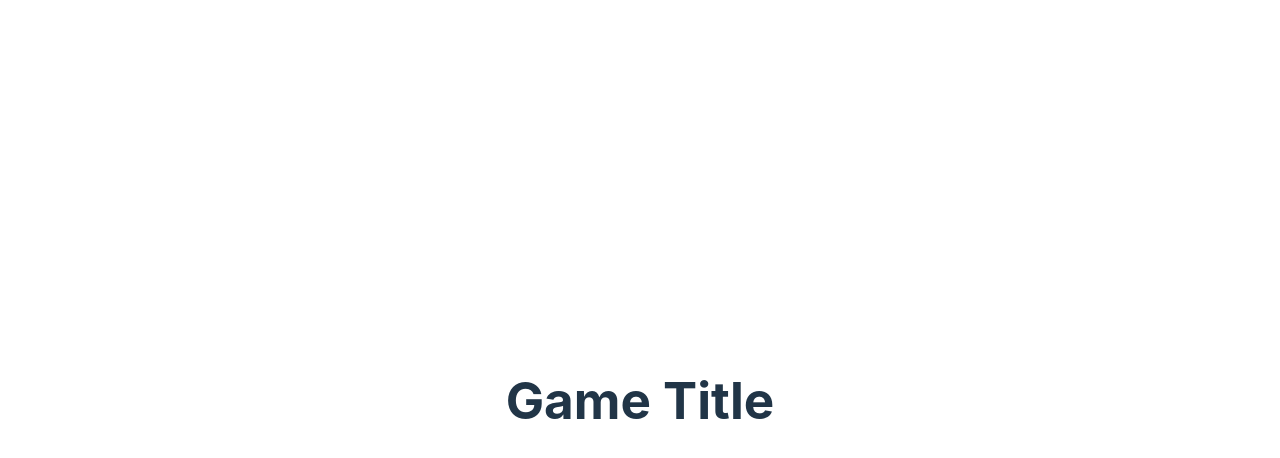
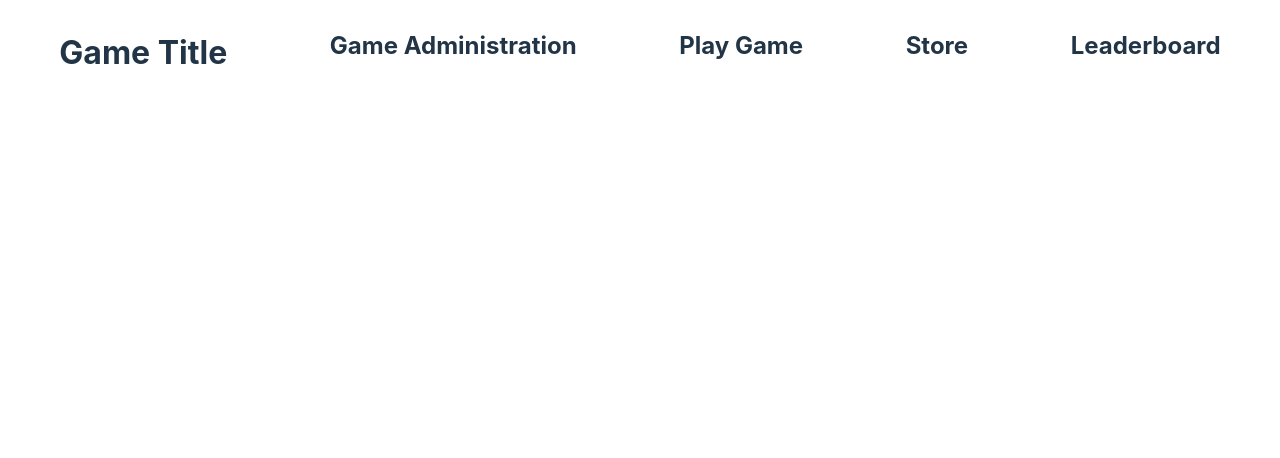
Before and after one commit to OleguerAlmuni/P1_ProjectesWeb1, a Vue app: page / in a window 1280 px wide. Shown: the top 458 px of the page. Built offline with nearby package versions, Linux system fonts and the light colour scheme.

Commit message:
Aplicat CSS al Header

```diff
--- a/src/App.vue
+++ b/src/App.vue
@@ -5,18 +5,3 @@ import Header from './components/Header.vue'
 <template>
   <Header />
 </template>
-
-<style scoped>
-.logo {
-  height: 6em;
-  padding: 1.5em;
-  will-change: filter;
-  transition: filter 300ms;
-}
-.logo:hover {
-  filter: drop-shadow(0 0 2em #646cffaa);
-}
-.logo.vue:hover {
-  filter: drop-shadow(0 0 2em #42b883aa);
-}
-</style>
--- a/src/components/Header.vue
+++ b/src/components/Header.vue
@@ -4,15 +4,22 @@
 
 <template>
     <header>
-        <h1>
-            Game Title
-        </h1>
-
+        <div class="Header">
+            <h1>
+                Game Title
+            </h1>
+            <h2>
+                Game Administration
+            </h2>
+            <h2>
+                Play Game
+            </h2>
+            <h2>
+                Store
+            </h2>
+            <h2>
+                Leaderboard
+            </h2>
+        </div>
     </header>
 </template>
-
-<style scoped>
-    .read-the-docs {
-        color: #888;
-    }
-</style>
--- a/src/style.css
+++ b/src/style.css
@@ -14,65 +14,10 @@
   -webkit-text-size-adjust: 100%;
 }
 
-a {
-  font-weight: 500;
-  color: #646cff;
-  text-decoration: inherit;
-}
-a:hover {
-  color: #535bf2;
-}
-
-a {
-  font-weight: 500;
-  color: #646cff;
-  text-decoration: inherit;
-}
-a:hover {
-  color: #535bf2;
-}
-
-body {
-  margin: 0;
-  display: flex;
-  place-items: center;
-  min-width: 320px;
-  min-height: 100vh;
-}
-
-h1 {
-  font-size: 3.2em;
-  line-height: 1.1;
-}
-
-button {
-  border-radius: 8px;
-  border: 1px solid transparent;
-  padding: 0.6em 1.2em;
-  font-size: 1em;
-  font-weight: 500;
-  font-family: inherit;
-  background-color: #1a1a1a;
-  cursor: pointer;
-  transition: border-color 0.25s;
-}
-button:hover {
-  border-color: #646cff;
-}
-button:focus,
-button:focus-visible {
-  outline: 4px auto -webkit-focus-ring-color;
-}
-
-.card {
-  padding: 2em;
-}
-
-#app {
-  max-width: 1280px;
-  margin: 0 auto;
-  padding: 2rem;
-  text-align: center;
+.Header {
+    display: flex;
+    flex-direction: row;
+    justify-content: space-around;
 }
 
 @media (prefers-color-scheme: light) {
```
